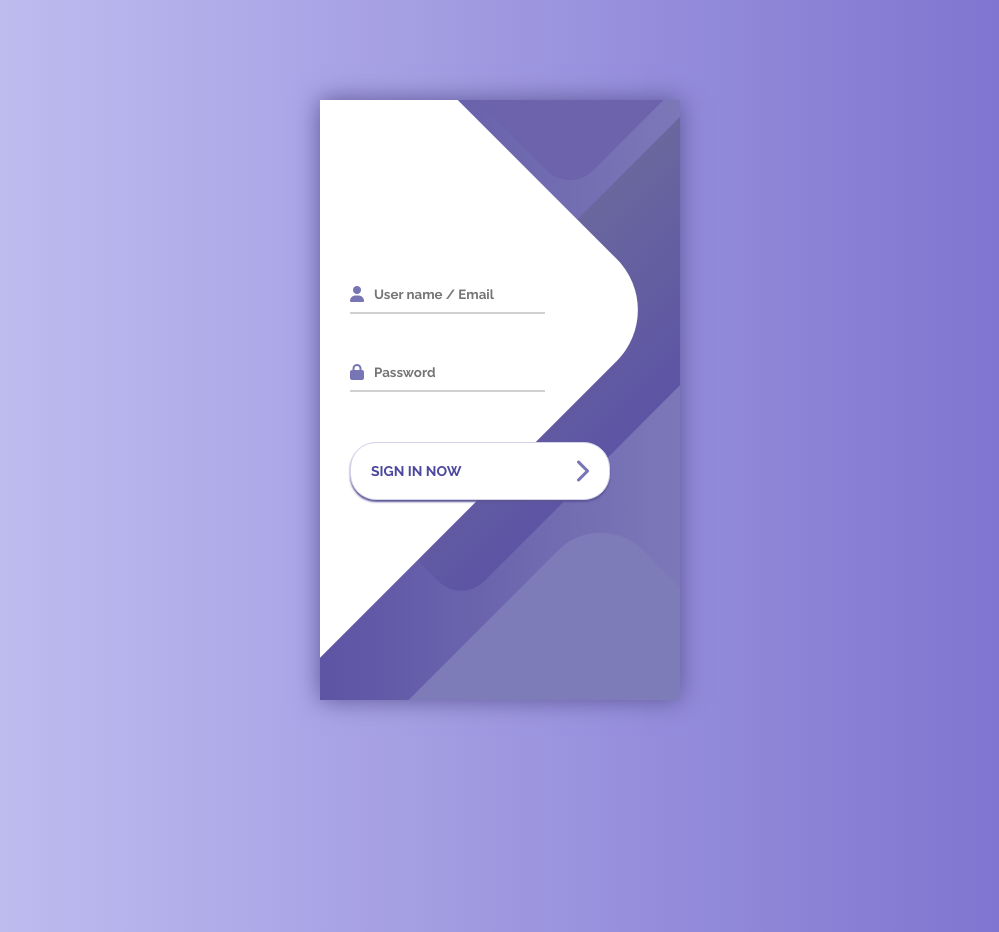
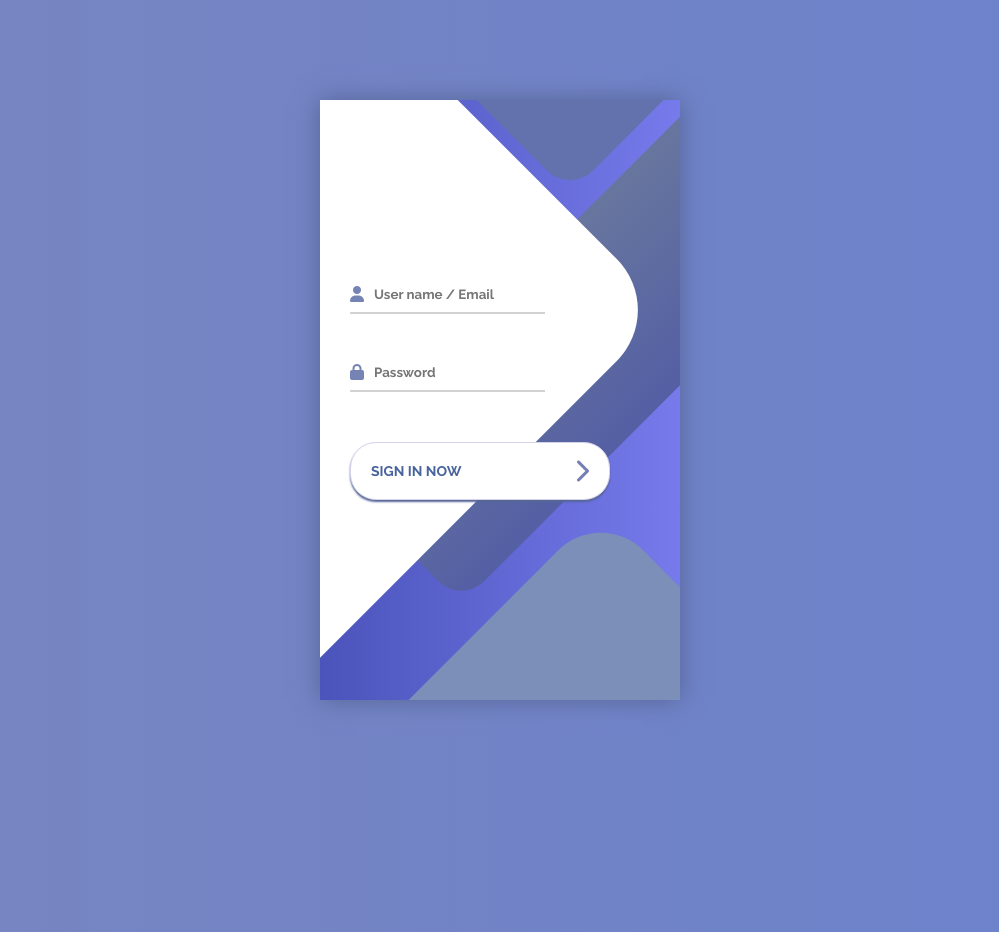
Before and after one commit to Vietnam-Petroleum-Institute-1/PVPower-Webapp, a Flask app: page /signin in a window 1280 px wide. Shown: the whole page, without its empty margins (140-1139 px from the left). Run offline with Flask 3, Linux system fonts and the light colour scheme.

Commit message:
New signin

```diff
--- a/app/static/css/signin.css
+++ b/app/static/css/signin.css
@@ -8,7 +8,7 @@
 }
 
 body {
-    background: linear-gradient(90deg, #C7C5F4, #776BCC);
+    background: linear-gradient(90deg, #7885c0, #6b82cc);
 }
 
 .container {
@@ -19,11 +19,11 @@ body {
 }
 
 .screen {
-    background: linear-gradient(90deg, #5D54A4, #7C78B8);
+    background: linear-gradient(90deg, #4b54bb, #767aeb);
     position: relative;
     height: 600px;
     width: 360px;
-    box-shadow: 0px 0px 24px #5C5696;
+    box-shadow: 0px 0px 24px #566396;
 }
 
 .screen__content {
@@ -60,7 +60,7 @@ body {
 .screen__background__shape2 {
     height: 220px;
     width: 220px;
-    background: #6C63AC;
+    background: #6372ac;
     top: -172px;
     right: 0;
     border-radius: 32px;
@@ -69,7 +69,7 @@ body {
 .screen__background__shape3 {
     height: 540px;
     width: 190px;
-    background: linear-gradient(270deg, #5D54A4, #6A679E);
+    background: linear-gradient(270deg, #545fa4, #67769e);
     top: -24px;
     right: 0;
     border-radius: 32px;
@@ -78,7 +78,7 @@ body {
 .screen__background__shape4 {
     height: 400px;
     width: 200px;
-    background: #7E7BB9;
+    background: #7b8fb9;
     top: 420px;
     right: 50px;
     border-radius: 60px;
@@ -98,7 +98,7 @@ body {
 .sign-in__icon {
     position: absolute;
     top: 30px;
-    color: #7875B5;
+    color: #7583b5;
 }
 
 .sign-in__input {
@@ -116,7 +116,7 @@ body {
 .sign-in__input:focus,
 .sign-in__input:hover {
     outline: none;
-    border-bottom-color: #6A679E;
+    border-bottom-color: #67719e;
 }
 
 .sign-in__submit {
@@ -131,8 +131,8 @@ body {
     display: flex;
     align-items: center;
     width: 100%;
-    color: #4C489D;
-    box-shadow: 0px 2px 2px #5C5696;
+    color: #48639d;
+    box-shadow: 0px 2px 2px #566696;
     cursor: pointer;
     transition: .2s;
 }
@@ -140,14 +140,14 @@ body {
 .sign-in__submit:active,
 .sign-in__submit:focus,
 .sign-in__submit:hover {
-    border-color: #6A679E;
+    border-color: #676e9e;
     outline: none;
 }
 
 .button__icon {
     font-size: 24px;
     margin-left: auto;
-    color: #7875B5;
+    color: #757fb5;
 }
 
 .social-sign-in {
@@ -170,7 +170,7 @@ body {
     padding: 20px 10px;
     color: #fff;
     text-decoration: none;
-    text-shadow: 0px 0px 8px #7875B5;
+    text-shadow: 0px 0px 8px #7582b5;
 }
 
 .social-sign-in__icon:hover {
```
Also changed, not shown: app/static/images/Logo_Petrovietnam.svg.png.
